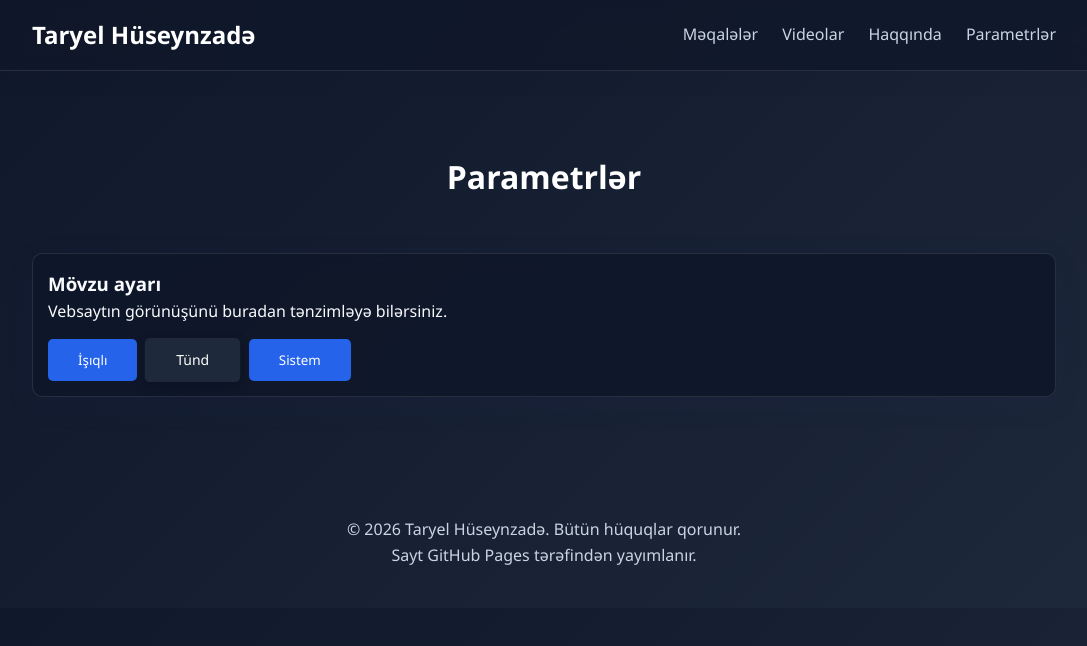
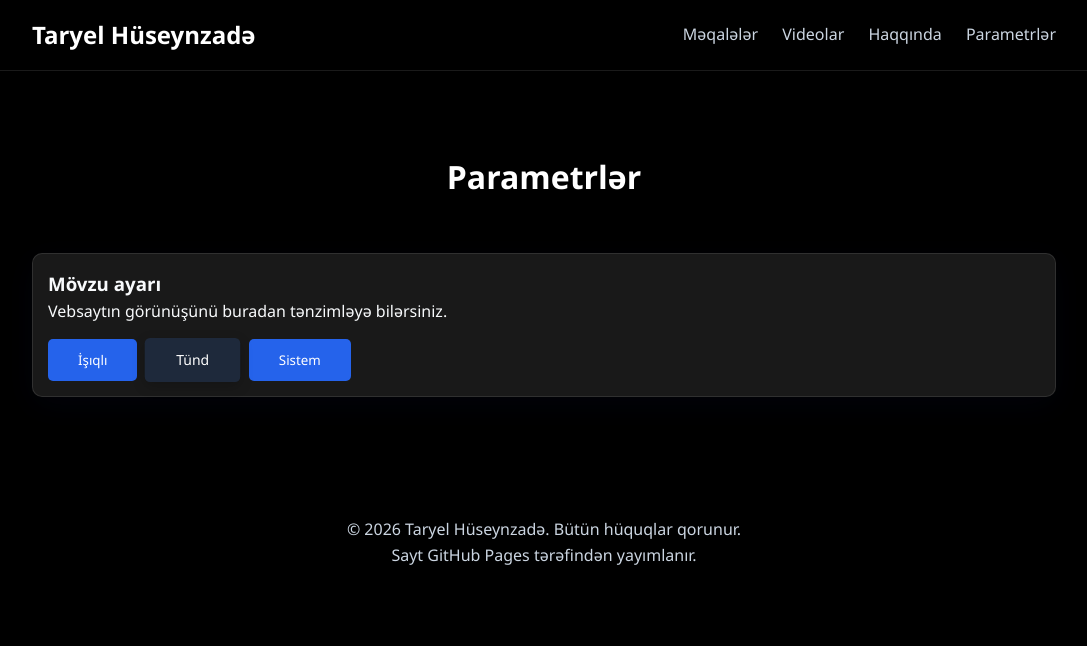
Before and after one commit to taryelhuseynzade699/taryelhuseynzade699.github.io, a website: page settings.html in a window 1280 px wide. Both pictures are taken after a click on the button "Tünd". Shown: the whole page, without its empty margins (96-1183 px from the left). Drawn offline with Linux system fonts and the light colour scheme.

Commit message:
New changes

```diff
--- a/style.css
+++ b/style.css
@@ -202,12 +202,12 @@ nav a:hover {
 
 /* Tünd Rejim Stilləri */
 body.dark-mode {
-    background: linear-gradient(135deg, #0f172a 0%, #1e293b 100%);
+    background: #000;
     color: #f8fafc;
 }
 
 body.dark-mode header {
-    background: rgba(15, 23, 42, 0.8);
+    background: rgba(0, 0, 0, 0.8);
     border-bottom-color: rgba(255, 255, 255, 0.1);
 }
 
@@ -228,7 +228,7 @@ body.dark-mode .logo:hover {
 
 body.dark-mode .project-card,
 body.dark-mode .article-content {
-    background: rgba(15, 23, 42, 0.9);
+    background: rgba(28, 28, 28, 0.9);
     border-color: rgba(255, 255, 255, 0.1);
     color: #f8fafc;
 }
@@ -296,7 +296,7 @@ footer {
 
 /* Sinema Rejimi (Cinema Mode) */
 .cinema-mode {
-    background: #0f172a !important; /* Tünd göy/qara fon */
+    background: #000 !important; /* Qara fon */
     color: #f8fafc;
     transition: background 0.5s ease;
 }
```
Also changed, not shown: package.json (line endings or trailing spaces), 1 other file.
